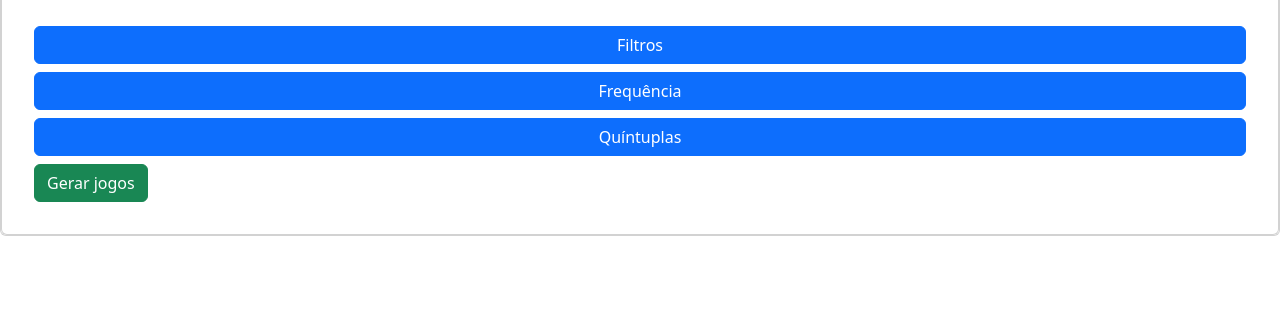
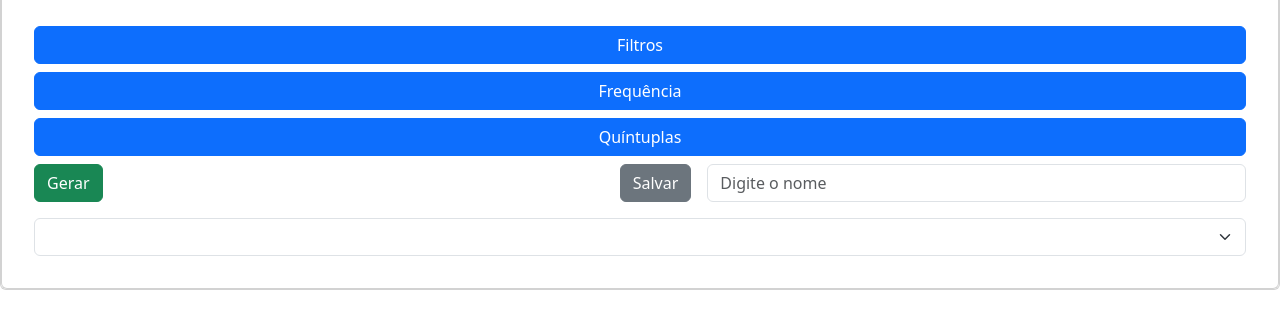
Before and after one commit to Derleyvolt/88862d2e-c6cc-4c5d-8d3a-59de4c400c14, a plain HTML site: page index.html in a window 1280 px wide. Shown: the part 71-400 px from the top of the page. Drawn offline with nearby package versions, Linux system fonts and the light colour scheme; no server answers.

Commit message:
Add files via upload

```diff
--- a/index.html
+++ b/index.html
@@ -114,25 +114,46 @@
                                 <div class="d-flex justify-content-center">
                                     <nav aria-label="Page navigation example">
                                         <ul class="pagination">
-                                            <!-- <li class="page-item"><a class="page-link" href="#" onclick="previous()">Previous</a></li>
-                                            <li class="page-item"><a class="page-link" href="#">1</a></li>
-                                            <li class="page-item"><a class="page-link" href="#">2</a></li>
-                                            <li class="page-item"><a class="page-link" href="#">3</a></li>
-                                            <li class="page-item"><a class="page-link" href="#">Next</a></li> -->
                                         </ul>
                                     </nav>
                                 </div>
                             </div>
 
-                            <div>
-                                <button class="btn btn-success" onclick="fillTable()"> Gerar jogos </button>
+                            <div class="d-flex col-12">
+                                <div class="col-4">
+                                    <button class="btn btn-success w-auto" onclick="fillTable()"> Gerar </button>
+                                </div>
+                                <div class="d-flex flex-row-reverse col-8">
+                                    <div class="col-8 ms-3 mw-25">
+                                        <input id="configName"class="form-control" type="text" placeholder="Digite o nome">
+                                    </div>
+                                    <button class="btn btn-secondary" onclick="saveConfig()"> Salvar </button>
+                                </div>
+
+                            </div>
+
+                            <div class="row mt-3 flex-row-reverse">
+                                <div class="col-12">
+                                    <select id="selectConfig" class="form-select" onchange="loadSelectedOption()" onclick="fillSelect()">
+                                    </select>
+                                </div>
                             </div>
                         </div>
                     </div>
                 </div>
             </div>
+        </div>
 
-        </div>
+        <script>
+            function escrever() {
+                alert($('#in1').val());
+                localStorage.setItem('teste', $('#in1').val());
+            }
+
+            function ler() {
+                alert(localStorage.getItem('dezenas'));
+            }
+        </script>
 
         <script src="./js/filters/script.js"></script>
         <script src="./js/quintuplas/script.js"></script>
```
